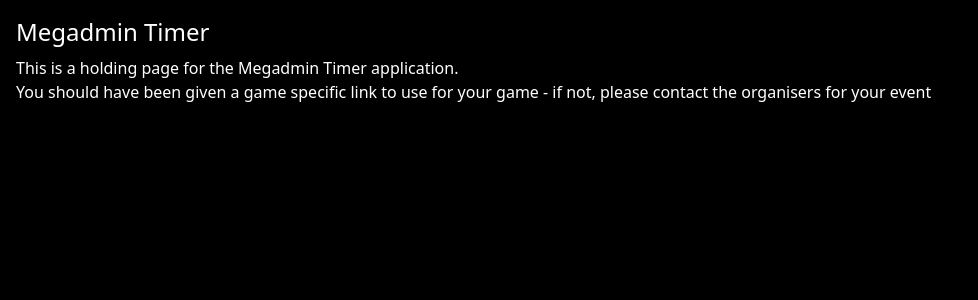
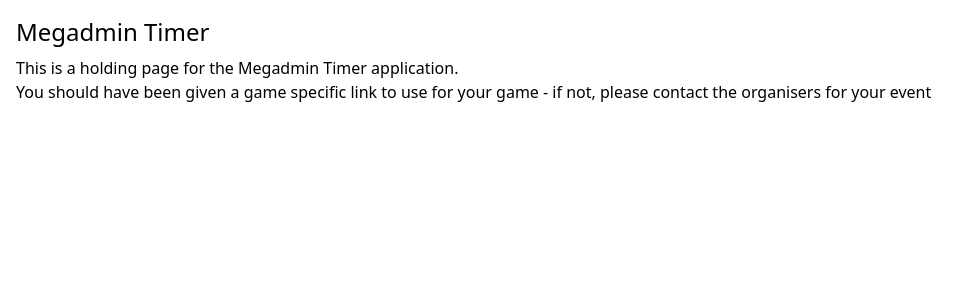
Before and after one commit to PatrickRose/first-contact-timer, a Next.js app: page / in a window 1280 px wide. Shown: the top 300 px of the page, without its empty margins (0-978 px from the left). Built offline with nearby package versions, Linux system fonts and the light colour scheme; a web font is replaced by a local one.

Commit message:
Refactor tailwind classes to be used in the First Contact Theme alone

```diff
--- a/src/app/game/[id]/press/PressForm.tsx
+++ b/src/app/game/[id]/press/PressForm.tsx
@@ -60,7 +60,7 @@
     };
 
     return (
-        <div className="container lg:p-4 pb-24 lg:pb-4 lg:bg-gradient-to-b from-turn-counter-past-light to-turn-counter-past-dark">
+        <div className="first-contact-container lg:p-4 pb-24 lg:pb-4 lg:bg-gradient-to-b from-turn-counter-past-light to-turn-counter-past-dark">
             <h2 className="text-3xl mt-2 mb-6 uppercase text-center">
                 Press Tools
                 {Array.isArray(game.setupInformation.press) ? (
--- a/src/components/ControlTools.tsx
+++ b/src/components/ControlTools.tsx
@@ -171,7 +171,7 @@
     const [error, setError] = useState<string>();
 
     return (
-        <div className="container py-4 lg:p-4 pb-24 lg:pb-4 lg:bg-gradient-to-b from-turn-counter-past-light to-turn-counter-past-dark">
+        <div className="first-contact-container py-4 lg:p-4 pb-24 lg:pb-4 lg:bg-gradient-to-b from-turn-counter-past-light to-turn-counter-past-dark">
             <h2 className="text-2xl mt-2 mb-6 uppercase text-center">
                 Control Tools
             </h2>
--- a/src/components/control/ControlWeather.tsx
+++ b/src/components/control/ControlWeather.tsx
@@ -58,7 +58,7 @@
     };
 
     return (
-        <div className="container lg:p-4 pb-24 lg:pb-4 lg:bg-gradient-to-b from-turn-counter-past-light to-turn-counter-past-dark">
+        <div className="first-contact-container lg:p-4 pb-24 lg:pb-4 lg:bg-gradient-to-b from-turn-counter-past-light to-turn-counter-past-dark">
             <h2 className="text-3xl mt-2 mb-6 uppercase text-center">
                 Weather Status
             </h2>
--- a/src/components/control/ControlWolfAttack.tsx
+++ b/src/components/control/ControlWolfAttack.tsx
@@ -47,7 +47,7 @@
     };
 
     return (
-        <div className="container lg:p-4 pb-24 lg:pb-4 lg:bg-gradient-to-b from-turn-counter-past-light to-turn-counter-past-dark">
+        <div className="first-contact-container lg:p-4 pb-24 lg:pb-4 lg:bg-gradient-to-b from-turn-counter-past-light to-turn-counter-past-dark">
             <h2 className="text-3xl mt-2 mb-6 uppercase text-center">
                 🐺Wolf Attack🐺
             </h2>
--- a/src/components/theme/first-contact/FirstContactTheme.tsx
+++ b/src/components/theme/first-contact/FirstContactTheme.tsx
@@ -29,7 +29,7 @@
     }
 
     return (
-        <div>
+        <div className="flex flex-col min-h-screen bg-black text-white flex-1 pt-24 lg:pt-0">
             <div className="fixed top-0 left-0 right-0">
                 <CurrentTurn
                     turn={apiResponse.turnNumber}
@@ -48,7 +48,7 @@
                         activeTab != "press"
                             ? "hidden"
                             : ""
-                    } lg:flex container flex-1 text-center h-screen
+                    } lg:flex first-contact-container flex-1 text-center h-screen
                                 flex-col
                                 justify-between justify-items-stretch items-center
                                 `}
--- a/src/styles/globals.css
+++ b/src/styles/globals.css
@@ -5,36 +5,8 @@
 @tailwind utilities;
 
 @layer components {
-    body {
-        @apply flex flex-col min-h-screen bg-black text-white;
-    }
-
-    #__next {
-        @apply flex flex-col flex-1 pt-24 lg:pt-0;
-    }
-
-    .roles {
-        @apply text-3xl;
-    }
-
-    .overflow-hidden {
-        overflow: hidden;
-    }
-
-    .container {
+    .first-contact-container {
         @apply w-full px-2 mx-auto;
-    }
-
-    .marquee-1 {
-        @apply animate-marquee-1 lg:[animation-duration:15s] xl:[animation-duration:20s];
-    }
-
-    .marquee-2 {
-        @apply animate-marquee-2 lg:[animation-duration:30s] xl:[animation-duration:40s];
-    }
-
-    .marquee-3 {
-        @apply animate-marquee-3 lg:[animation-duration:45s] xl:[animation-duration:60s];
     }
 
     input {
```
